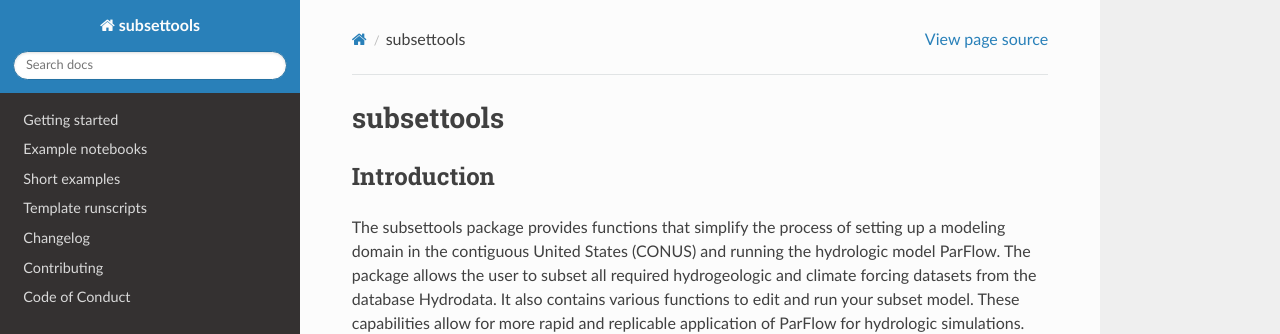
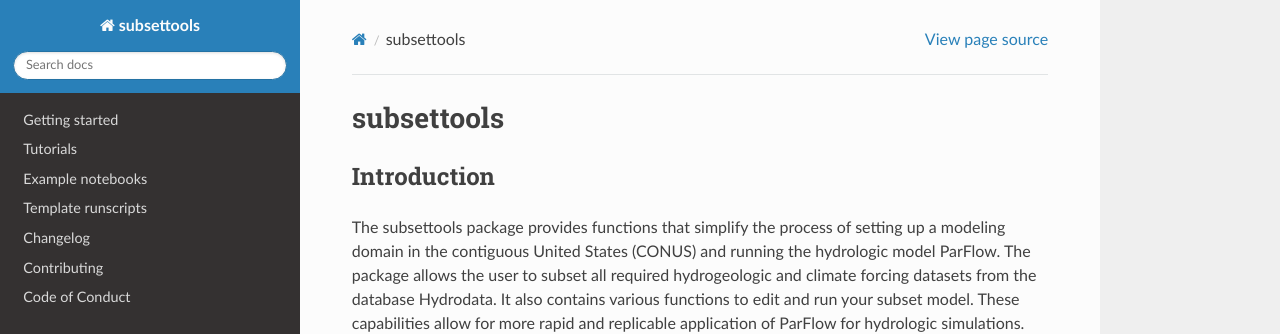
Before and after one commit to hydroframe/subsettools, a Sphinx documentation site: the page built from docs/index.md, in a window 1280 px wide. Shown: the top 334 px of the page. Built offline with Sphinx 7.4.7 and the Read the Docs theme 2.0.0, drawn with Linux system fonts in a browser that asks for light colours; pages that are not in the unit, such as notebooks, are missing from menus.

Commit message:
rename short examples, rearrange in the TOC tree

````diff
--- a/docs/examples/gallery.md
+++ b/docs/examples/gallery.md
@@ -1,4 +1,4 @@
-# Short examples
+# Tutorials
 
 ```{nbgallery}
 subset_forcing_files.ipynb
--- a/docs/index.md
+++ b/docs/index.md
@@ -44,8 +44,8 @@
 :hidden:
 
 getting_started.md
+examples/gallery.md
 example_notebooks/example_notebooks.md
-examples/gallery.md
 template_runscripts.md
 autoapi/index
 changelog.md
````
